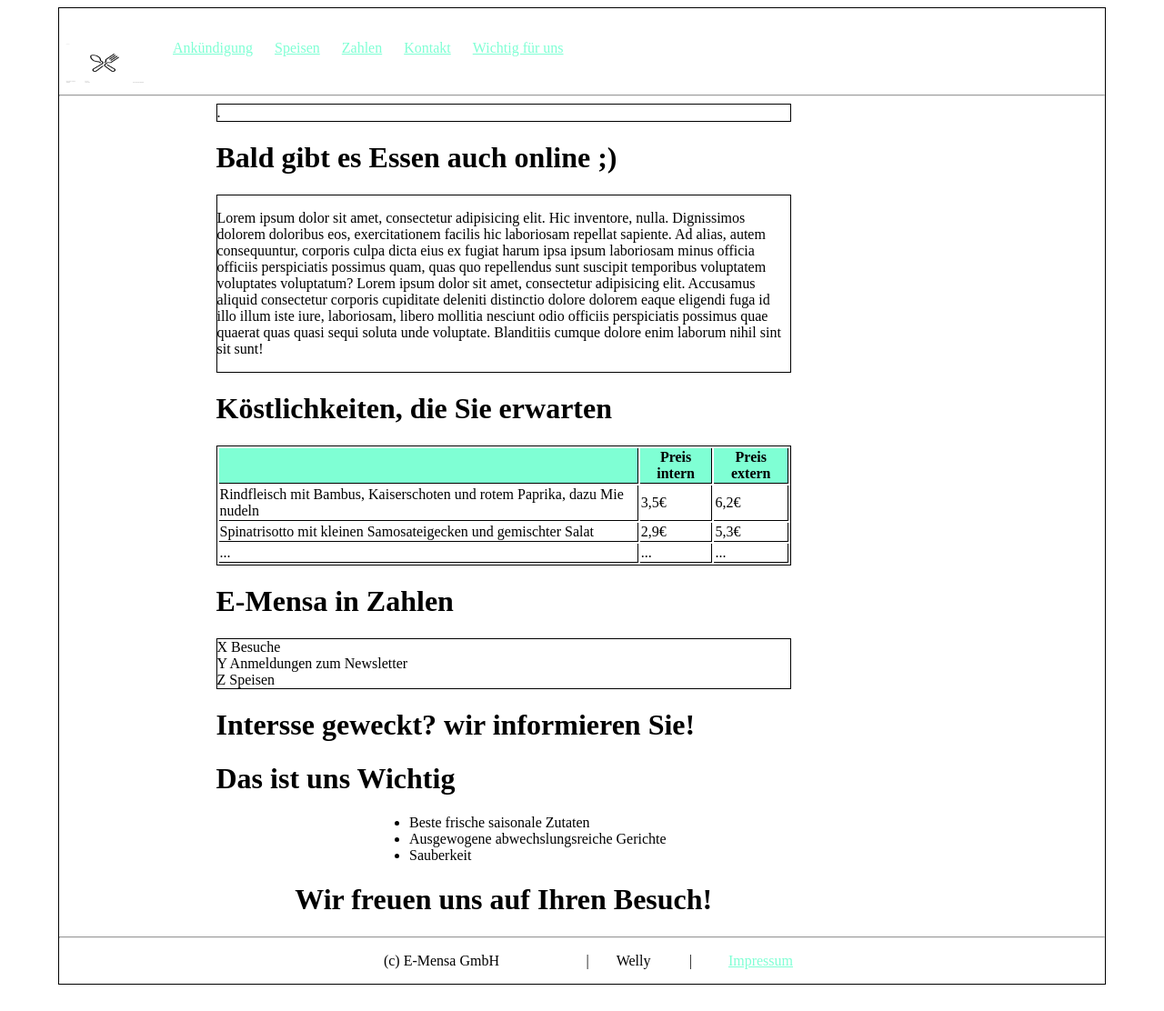
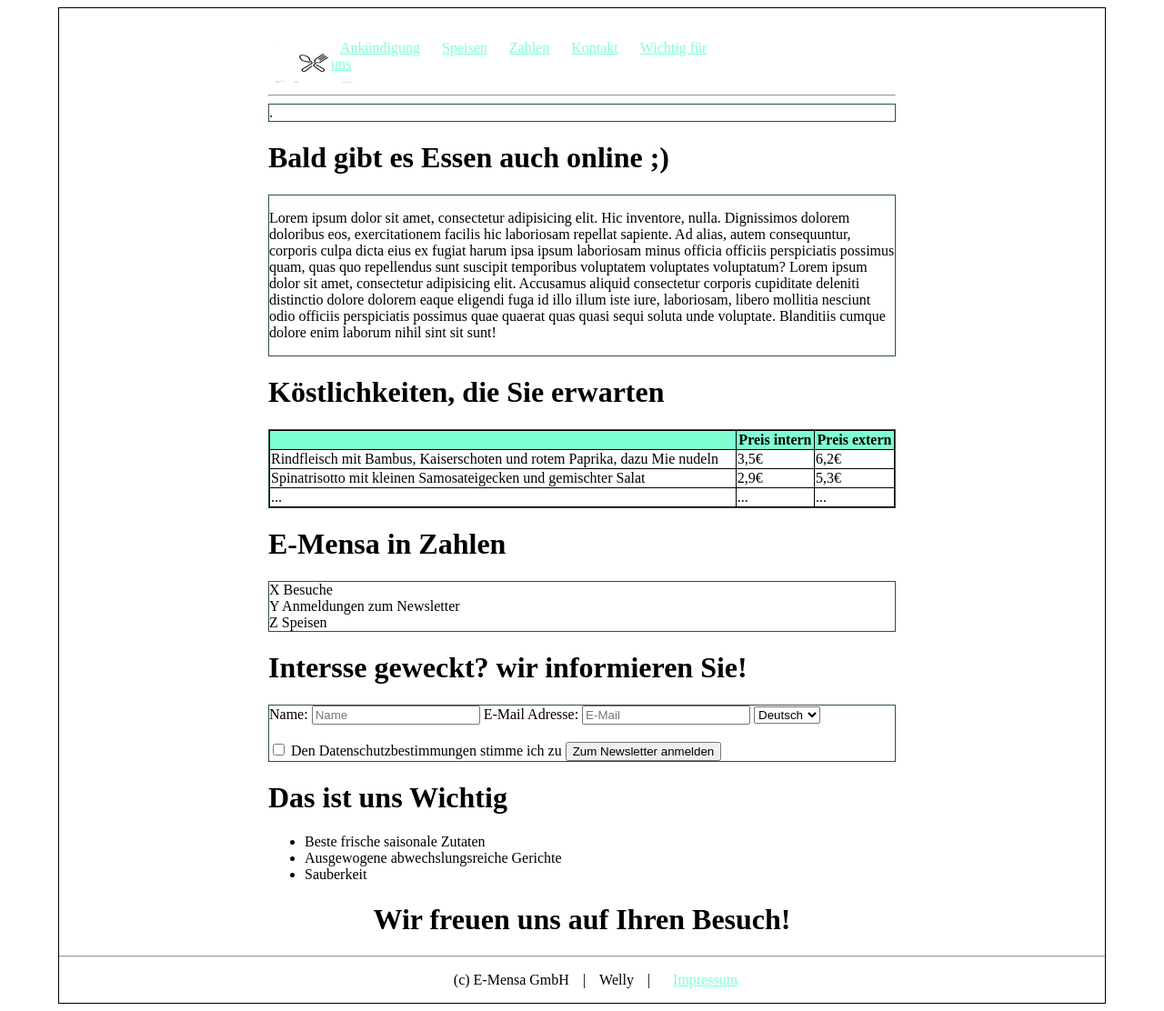
Before and after one commit to Shakouj-Nour/E-Mensa, a PHP site: page / in a window 1280 px wide. Shown: the whole page at 91% size. Before the commit the page ends 1083 px from the top, so only its background shows below. Run offline with PHP 8.4, Linux system fonts and the light colour scheme.

Commit message:
version 2 index.html

```diff
--- a/werbeseite/index.html
+++ b/werbeseite/index.html
@@ -6,6 +6,7 @@
     <link rel="stylesheet" href="style.css">
 </head>
 <body>
+<div class="body-style">
     <div class="header">
         <img src="E-Mensa.png" alt="E-Mensa Logo" style="width: 100px;height: 50px;">
         <div>
@@ -61,8 +62,19 @@
         </div>
     </div>
     <h1>Intersse geweckt? wir informieren Sie!</h1>
-<div id="Kontakt">
-
+    <div  class="box" id="Kontakt">
+        <label for="name">Name:</label>
+        <input type="text" id="name" name="benutzer" placeholder="Name">
+        <label for="absender">E-Mail Adresse:</label>
+        <input type="email" id="absender" placeholder="E-Mail">
+        <select name="Newsletter in:">
+            <option value="1">Deutsch</option>
+            <option value="2">Englisch</option>
+        </select>
+        <br>
+        <br>
+        <input type="checkbox" required> Den Datenschutzbestimmungen stimme ich zu
+        <input type="submit" value="Zum Newsletter anmelden">
     </div>
     <h1>Das ist uns Wichtig</h1>
     <ul>
@@ -71,6 +83,7 @@
         <li>Sauberkeit</li>
     </ul>
     <h1 style="text-align: center">Wir freuen uns auf Ihren Besuch!</h1>
+</div>
 </body>
 <hr>
 <footer>
--- a/werbeseite/style.css
+++ b/werbeseite/style.css
@@ -3,7 +3,10 @@ body{
     margin-left: 5%;
     margin-right: 5%;
 }
-
+.body-style{
+    margin-left: 20%;
+    margin-right: 20%;
+}
 
 .header{
     display: grid;
@@ -17,25 +20,22 @@ a{
 
 }
 .box{
-    border: 1px solid black;
-    margin-left: 15%;
-    margin-right: 30%;
-}
-h1{
-    margin-left:15%;
-    margin-right: 30%;
+    border: 1px solid darkslategray;
 }
 /*table css*/
 table{
     width: 100%;
+    border-collapse: collapse;
 }
 thead{
     background-color: aquamarine;
 }
 th,td{
-    border-collapse: collapse;
+    border: 1px solid black;
+    /*
     border-right: 1px solid black;
     border-bottom: 1px solid black;
+    */
 }
 .numbers{
 }
@@ -43,16 +43,25 @@ body>ul{
     margin-left: 30%;
 }
 /*css fuer footer*/
+
 footer>ul{
-    text-align: right;
     list-style-type: none;
     display: grid;
-    grid-template-columns: 40% 15% 15%;
+    justify-content: center;
+    align-content: center;
+   grid-auto-flow: column;
+
 }
 footer>ul>li::before{
-    margin-right: 30px;
+    margin-right: 15px;
     margin-left: 15px;
 }
 footer>ul>li:not(:first-child):before{
     content: "|";
 }
+footer{
+    background-color: #FFF;
+    bottom: 0px;
+    width: 100%;
+    text-align: center;
+}
```
Lines whose indentation alone changed are shown as unchanged.
